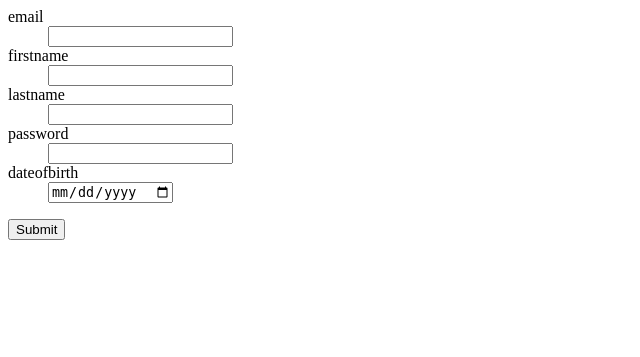
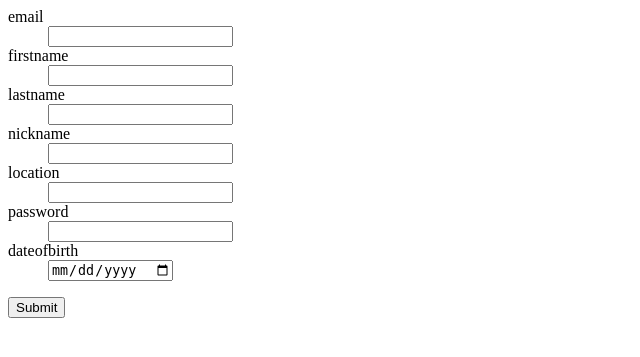
Before and after one commit to Team6ASE2021/MMIAB-PRIMER, a Flask app: page /create_user in a window 1280 px wide. Shown: the top 357 px of the page, without its empty margins (0-640 px from the left). Run offline with Flask 2, Linux system fonts and the light colour scheme.

Commit message:
added nickname and location

```diff
--- a/monolith/database.py
+++ b/monolith/database.py
@@ -11,10 +11,13 @@ class User(db.Model):
 
     id = db.Column(db.Integer, primary_key=True, autoincrement=True)
     email = db.Column(db.Unicode(128), nullable=False, unique=True)
+    nickname = db.Column(db.Unicode(128),unique=False)
+    location = db.Column(db.Unicode(128))
     firstname = db.Column(db.Unicode(128))
     lastname = db.Column(db.Unicode(128))
     password = db.Column(db.Unicode(128))
     dateofbirth = db.Column(db.DateTime)
+
     is_active = db.Column(db.Boolean, default=True)
     is_admin = db.Column(db.Boolean, default=False)
     is_anonymous = False
--- a/monolith/forms.py
+++ b/monolith/forms.py
@@ -1,7 +1,6 @@
 import wtforms as f
 from flask_wtf import FlaskForm
-from wtforms.validators import DataRequired, InputRequired, Length, Optional, ValidationError, StopValidation
-from datetime import datetime
+from wtforms.validators import DataRequired, InputRequired, Length, Optional
 
 delivery_format = '%H:%M %d/%m/%Y'
 
@@ -16,7 +15,9 @@ class UserForm(FlaskForm):
     lastname = f.StringField('lastname', validators=[DataRequired()])
     password = f.PasswordField('password', validators=[DataRequired()])
     dateofbirth = f.DateField('dateofbirth', format='%d/%m/%Y')
-    display = ['email', 'firstname', 'lastname', 'password', 'dateofbirth']
+    nickname = f.StringField('nickname', validators=[Optional()])
+    location = f.StringField('location', validators=[Optional()])
+    display = ['email', 'firstname', 'lastname','nickname','location', 'password', 'dateofbirth']
 
 class MessageForm(FlaskForm):
     body_message = f.TextAreaField('Message', validators=[InputRequired()])
--- a/monolith/templates/login.html
+++ b/monolith/templates/login.html
@@ -14,7 +14,7 @@
      {% endfor %}
     </dl>
     <p>
-    <input type=submit value="Publish">
+    <input type=submit value="Login">
   </form>
  </body>
 </html>
--- a/monolith/templates/user_info.html
+++ b/monolith/templates/user_info.html
@@ -9,8 +9,10 @@
             {{user.email}}
         </li>
         <li>{{user.dateofbirth|datetime_format}}</li>
+        <li>{{user.nickname}}</li>
+        <li>{{user.location}}</li>
     </ul>
-    <a href="{{url_for('auth.logout')}}">Logout</a>
-    <h1></h1><a href="{{url_for('users.delete_user',id=user.id)}}">Delete your account</a></h1>
+    <p><a href="{{url_for('auth.logout')}}">Logout</a></p>
+    <p><a href="{{url_for('users.delete_user',id=user.id)}}">Delete your account</a></p>
   </body>
 </html>
--- a/monolith/views/users.py
+++ b/monolith/views/users.py
@@ -28,8 +28,8 @@ def create_user():
             where x is in [md5, sha1, bcrypt], the hashed_password should be = x(password + s) where
             s is a secret key.
             """
-            UserModel.create_user(new_user, form.password.data)
-            return redirect('/')
+            user = UserModel.create_user(new_user, form.password.data)
+            return redirect('/login')
     else:
         return render_template('create_user.html', form=form)
 
```
Also changed, not shown: monolith/tests/views/test_views_user.py (+1 -1 lines).
